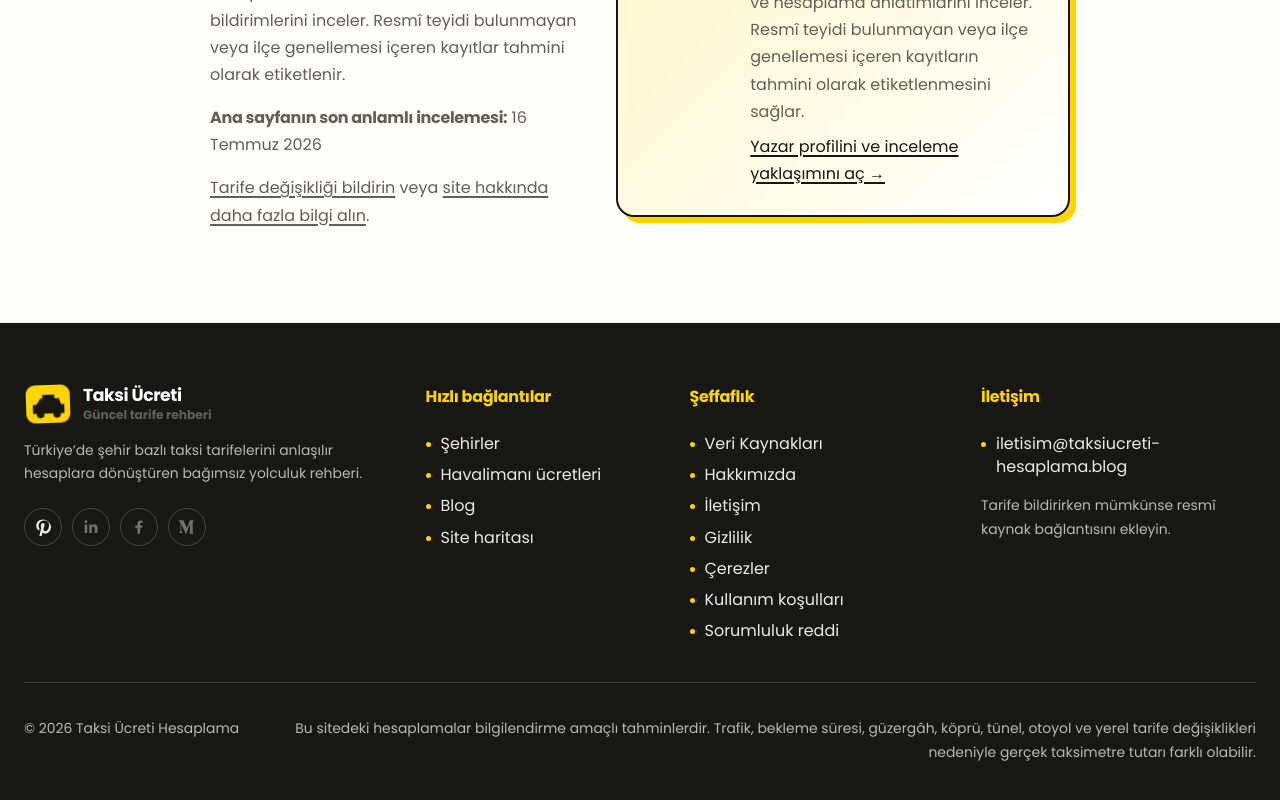
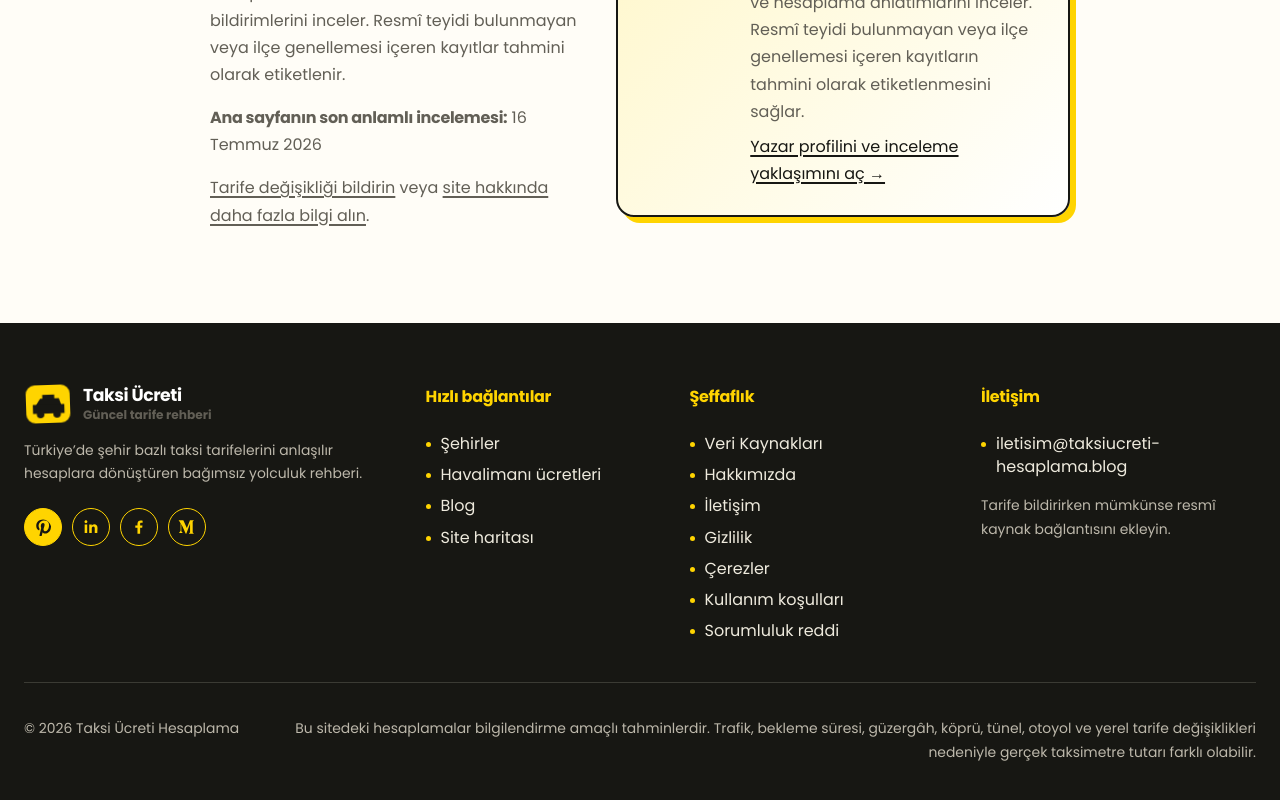
Before and after one commit to arslanwebx/taksi-ucreti-hesaplama, a Next.js app: page / in a window 1280 px wide. Shown: the part 6311-7111 px from the top of the page. Built offline with nearby package versions, Linux system fonts and the light colour scheme.

Commit message:
Update globals.css

```diff
--- a/app/globals.css
+++ b/app/globals.css
@@ -221,9 +221,9 @@ h1,h2,h3,h4,strong,b,button,label,summary{letter-spacing:-.02em}
 .footer-contact-note{max-width:280px;margin:8px 0 0}
 .footer-social-links{display:flex;gap:10px;list-style:none;padding:0;margin:22px 0 0}
 .footer-social-links li{padding:0}
-.footer-social-links a,.footer-social-links span{width:38px;height:38px;display:grid;place-items:center;border:1px solid #4a4a42;border-radius:50%;color:#eeeadd;transition:background .15s ease,border-color .15s ease,color .15s ease,transform .15s ease}
-.footer-social-links a:hover{background:var(--yellow);border-color:var(--yellow);color:var(--dark);transform:translateY(-2px)}
-.footer-social-links span{color:#77736a;cursor:default}
+.footer-social-links a,.footer-social-links span{width:38px;height:38px;display:grid;place-items:center;border:1px solid var(--yellow);border-radius:50%;background:var(--yellow);color:var(--dark);transition:background .15s ease,border-color .15s ease,color .15s ease,transform .15s ease}
+.footer-social-links a:hover{background:#fff2a1;border-color:#fff2a1;color:var(--dark);transform:translateY(-2px)}
+.footer-social-links span{background:transparent;color:var(--yellow);cursor:default}
 .footer-social-links svg{width:18px;height:18px;fill:currentColor}
 @media(max-width:580px){
   .footer-links{gap:10px}
```
